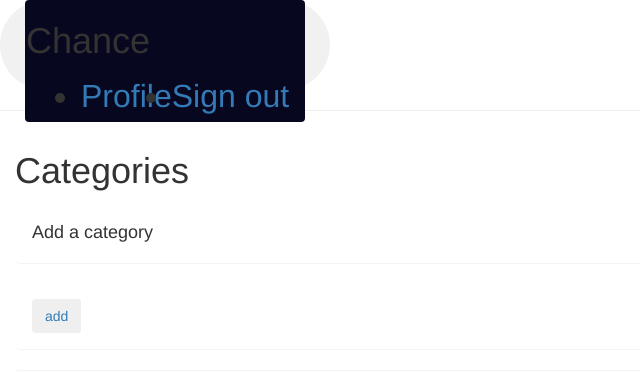
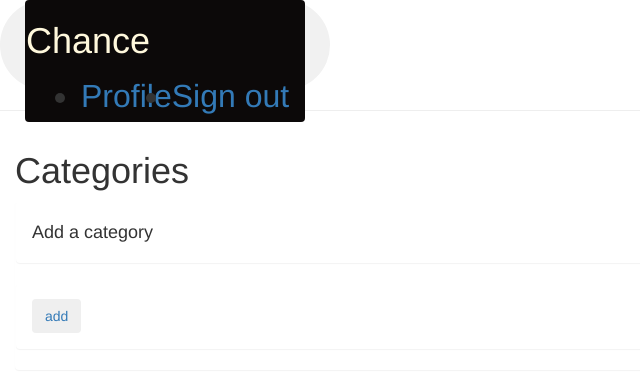
Before and after one commit to Tellvinch/chance, a Flask app: page / in a window 1280 px wide. Shown: the top 372 px of the page, without its empty margins (0-640 px from the left). Run offline with Flask 2, Linux system fonts and the light colour scheme; the visitor is signed in with stand-in values (Sample User, id 1); data comes from the database, SQL or seed files in the repository; data that the repository does not hold is empty; some libraries are stand-ins or nearby versions.

Commit message:
add changes

```diff
--- a/app/templates/navbar.html
+++ b/app/templates/navbar.html
@@ -4,9 +4,9 @@
 
 <!-- Navbar block -->
 {% block navbar %}
-<div class="intro">
-  <nav class="navbar navbar-expand-sm " >
-    <h1>Chance</h1>
+<div class="intro" >
+  <nav class="navbar navbar-expand-sm " style="background-color: rgb(12, 9, 9);" >
+    <h1 style="color: cornsilk;">Chance</h1>
   <div class="collapse navbar-collapse justify-content-end" id="nav-content">
 
        <ul class="navbar-nav">
```
